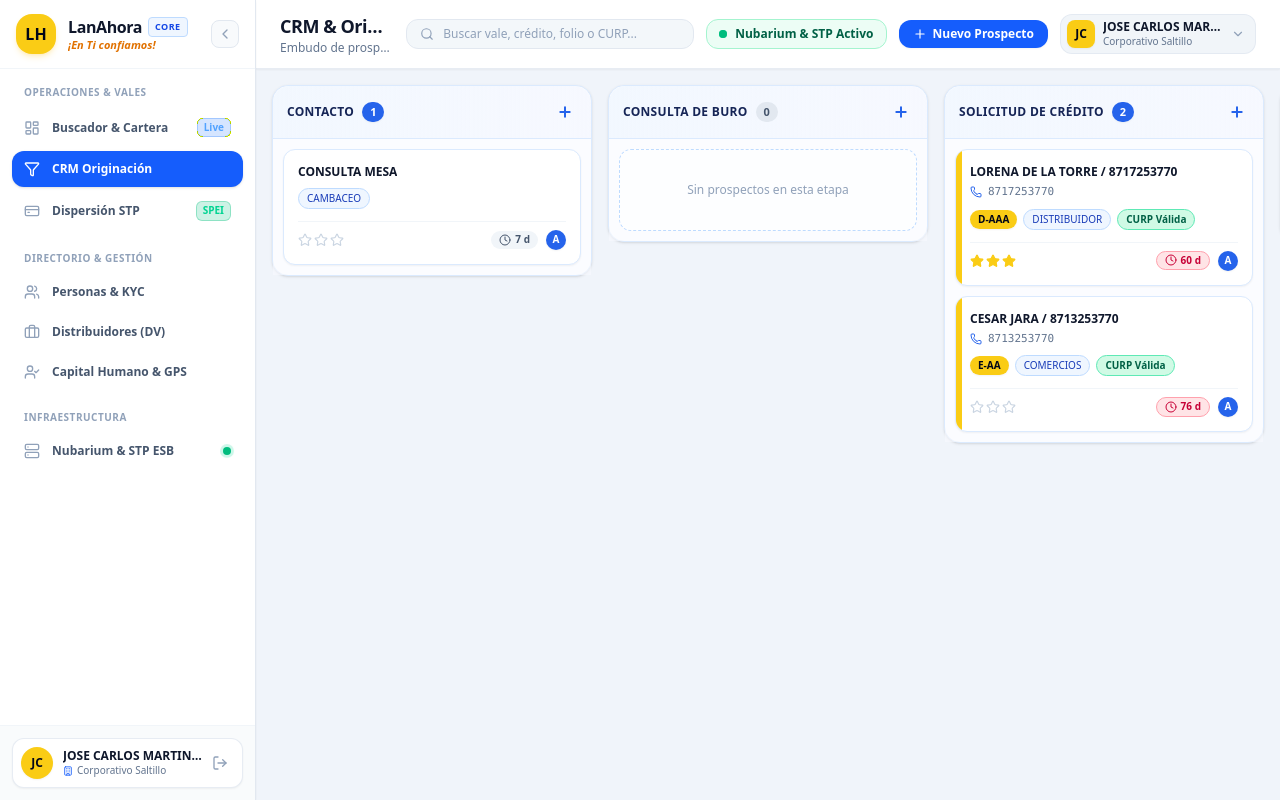
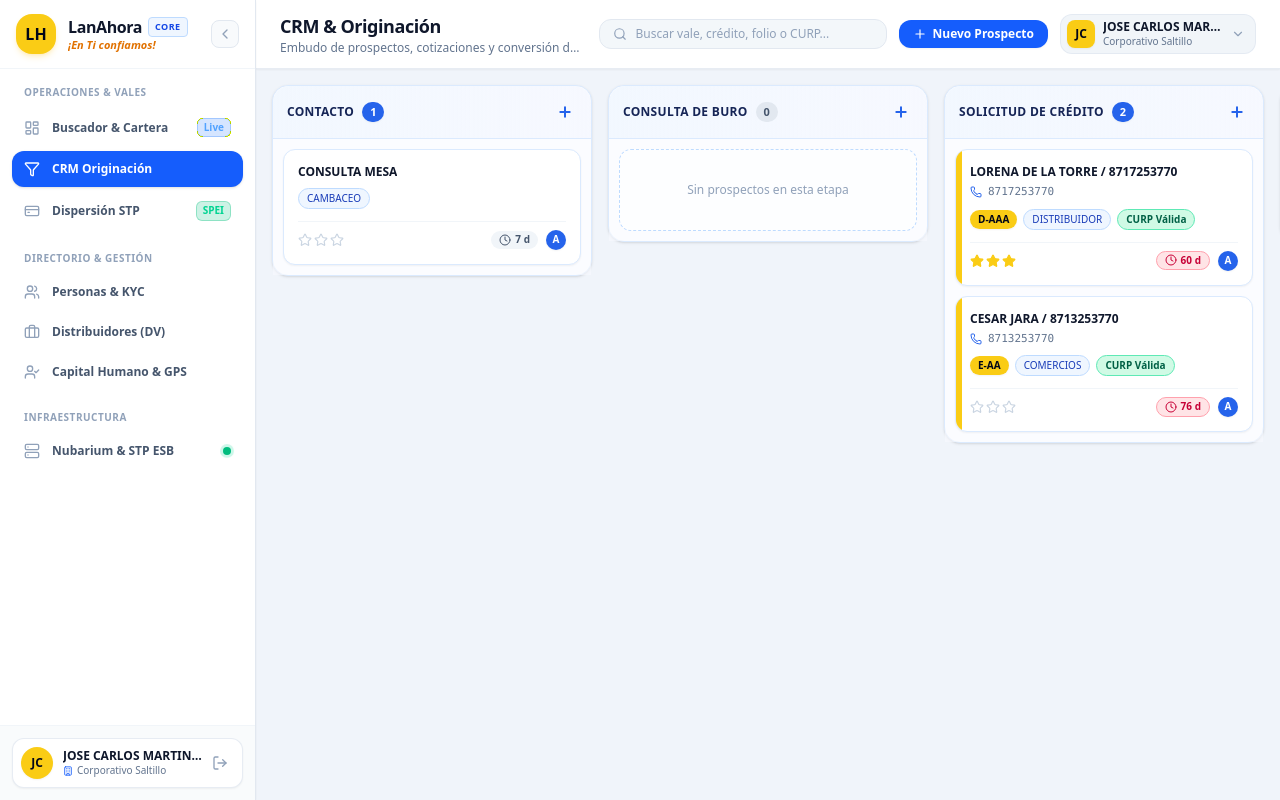
Before and after one commit to CarlosMartinezLH/SystemCore_LH, a Next.js app: page / in a window 1280 px wide. Both pictures are taken after a click on the button "Ingresar a LanAhora". Built offline with nearby package versions, Linux system fonts and the light colour scheme.

Commit message:
fix(header): remove active service indicator and scope new prospect button only to CRM module

```diff
--- a/src/components/Header.tsx
+++ b/src/components/Header.tsx
@@ -117,21 +117,8 @@ export default function Header({
           />
         </div>
 
-        {/* Live Service Indicator */}
-        <div
-          onClick={() => onModuleChange('integraciones')}
-          className="hidden xl:flex items-center gap-2 px-3 py-1.5 rounded-xl bg-emerald-50 hover:bg-emerald-100/80 border border-emerald-200 text-emerald-800 text-xs font-semibold cursor-pointer transition select-none"
-          title="Ver estado de integraciones ESB"
-        >
-          <span className="relative flex h-2 w-2">
-            <span className="animate-ping absolute inline-flex h-full w-full rounded-full bg-emerald-400 opacity-75"></span>
-            <span className="relative inline-flex rounded-full h-2 w-2 bg-emerald-500"></span>
-          </span>
-          <span>Nubarium & STP Activo</span>
-        </div>
-
-        {/* Quick Action Button */}
-        {onOpenNewLead && (
+        {/* Quick Action Button (Only visible within CRM module) */}
+        {activeModule === 'crm' && onOpenNewLead && (
           <button
             onClick={onOpenNewLead}
             className="px-3.5 py-1.5 rounded-xl bg-blue-600 hover:bg-blue-700 text-white text-xs font-bold shadow-xs transition flex items-center gap-1.5"
```
